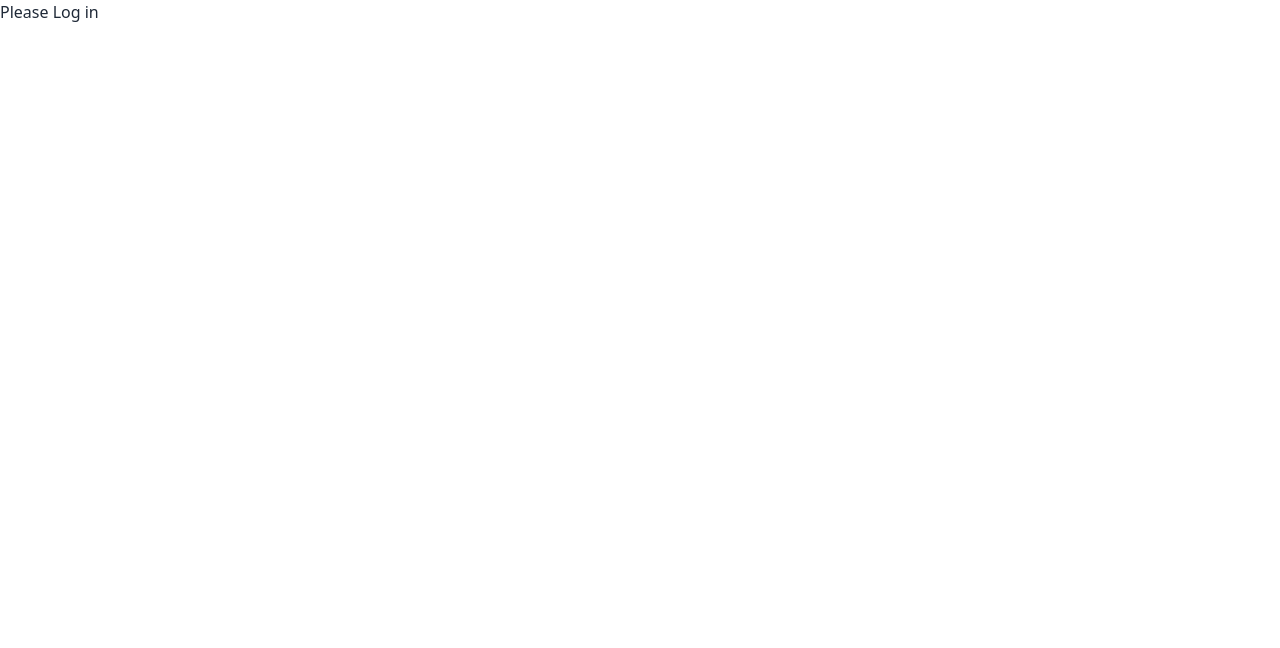
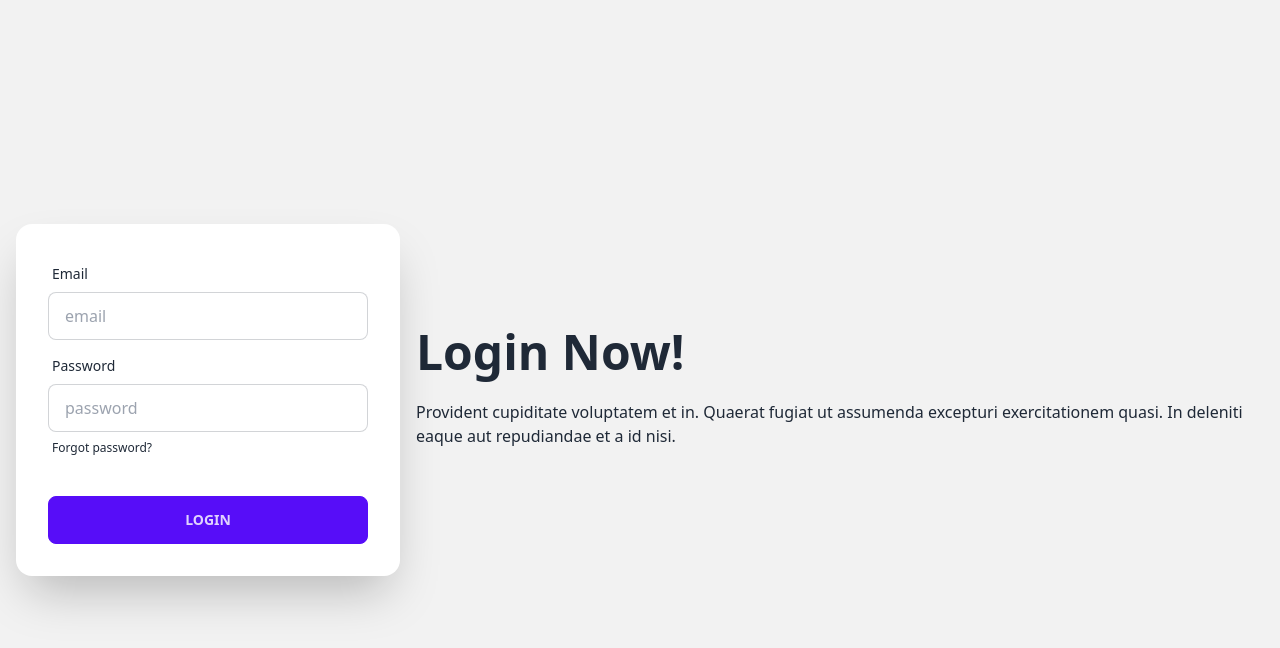
Before and after one commit to OMI786I/front-back_coffeeshop, a React (Vite) app in the folder coffee-store-client/: page /login in a window 1280 px wide. Shown: the top 648 px of the page. Built offline with nearby package versions, Linux system fonts and the light colour scheme.

Commit message:
Patch a user field from client side to database

```diff
--- a/coffee-store-client/src/Provider/AuthProvider.jsx
+++ b/coffee-store-client/src/Provider/AuthProvider.jsx
@@ -1,5 +1,9 @@
 import { createContext, useState } from "react";
-import { createUserWithEmailAndPassword, getAuth } from "firebase/auth";
+import {
+  createUserWithEmailAndPassword,
+  getAuth,
+  signInWithEmailAndPassword,
+} from "firebase/auth";
 import app from "../firebase/firebase.config";
 
 export const AuthContext = createContext(null);
@@ -12,10 +16,17 @@
     setLoading(true);
     return createUserWithEmailAndPassword(auth, email, password);
   };
+
+  const signInUser = (email, password) => {
+    setLoading(true);
+    return signInWithEmailAndPassword(auth, email, password);
+  };
+
   const userInfo = {
     user,
     loading,
     createUser,
+    signInUser,
   };
 
   return (
--- a/coffee-store-client/src/components/Login.jsx
+++ b/coffee-store-client/src/components/Login.jsx
@@ -1,7 +1,94 @@
+import { useContext } from "react";
+import { AuthContext } from "../Provider/AuthProvider";
+
 const Login = () => {
+  const { signInUser } = useContext(AuthContext);
+
+  const handSignIn = (e) => {
+    e.preventDefault();
+    const form = e.target;
+    const email = form.email.value;
+    const password = form.password.value;
+    console.log(email, password);
+
+    signInUser(email, password)
+      .then((result) => {
+        console.log(result.user);
+        const user = {
+          email,
+          lastLoggedAt: result.user?.metadata?.lastSignInTime,
+        };
+
+        //update last logged at in the database
+
+        fetch("http://localhost:3000/user", {
+          method: "PATCH",
+          headers: {
+            "content-type": "application/json",
+          },
+          body: JSON.stringify(user),
+        })
+          .then((res) => res.json())
+          .then((data) => {
+            console.log(data);
+          });
+      })
+      .catch((error) => {
+        alert(error);
+      });
+  };
   return (
     <div>
-      <h2>Please Log in</h2>
+      <div>
+        <div className="hero min-h-screen bg-base-200">
+          <div className="hero-content flex-col lg:flex-row-reverse">
+            <div className="text-center lg:text-left">
+              <h1 className="text-5xl font-bold">Login Now!</h1>
+              <p className="py-6">
+                Provident cupiditate voluptatem et in. Quaerat fugiat ut
+                assumenda excepturi exercitationem quasi. In deleniti eaque aut
+                repudiandae et a id nisi.
+              </p>
+            </div>
+            <div className="card flex-shrink-0 w-full max-w-sm shadow-2xl bg-base-100">
+              <form className="card-body" onSubmit={handSignIn}>
+                <div className="form-control">
+                  <label className="label">
+                    <span className="label-text">Email</span>
+                  </label>
+                  <input
+                    type="email"
+                    placeholder="email"
+                    className="input input-bordered"
+                    required
+                    name="email"
+                  />
+                </div>
+                <div className="form-control">
+                  <label className="label">
+                    <span className="label-text">Password</span>
+                  </label>
+                  <input
+                    type="password"
+                    placeholder="password"
+                    className="input input-bordered"
+                    name="password"
+                    required
+                  />
+                  <label className="label">
+                    <a href="#" className="label-text-alt link link-hover">
+                      Forgot password?
+                    </a>
+                  </label>
+                </div>
+                <div className="form-control mt-6">
+                  <button className="btn btn-primary">Login</button>
+                </div>
+              </form>
+            </div>
+          </div>
+        </div>
+      </div>
     </div>
   );
 };
--- a/coffee-store-client/src/components/Users.jsx
+++ b/coffee-store-client/src/components/Users.jsx
@@ -30,6 +30,7 @@
             <tr>
               <th>Email</th>
               <th>Created At</th>
+              <th>Last Login</th>
               <th>Action</th>
             </tr>
           </thead>
@@ -39,6 +40,8 @@
               <tr key={user._id}>
                 <td>{user.email}</td>
                 <td>{user.createdAt}</td>
+                <td>{user.lastLoggedAt}</td>
+
                 <td>
                   <button
                     onClick={() => handleDelete(user._id)}
```
Also changed, not shown: 1 other file (tests, documents, lock files or other folders).
